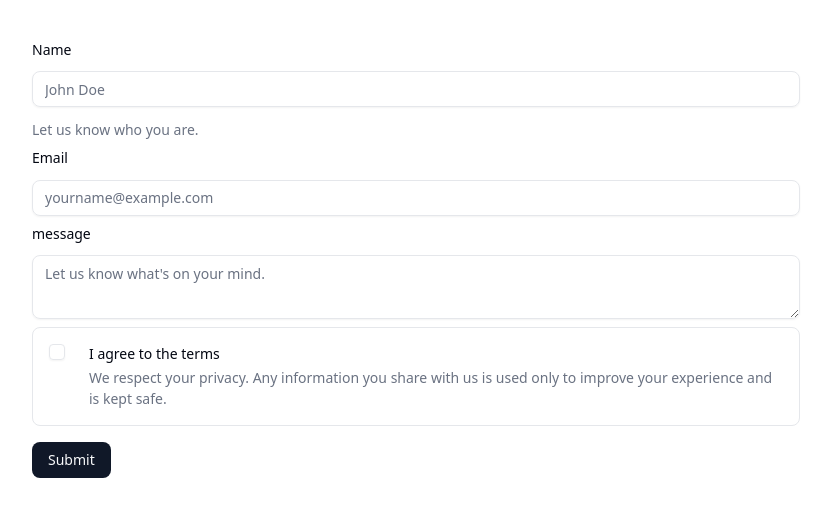
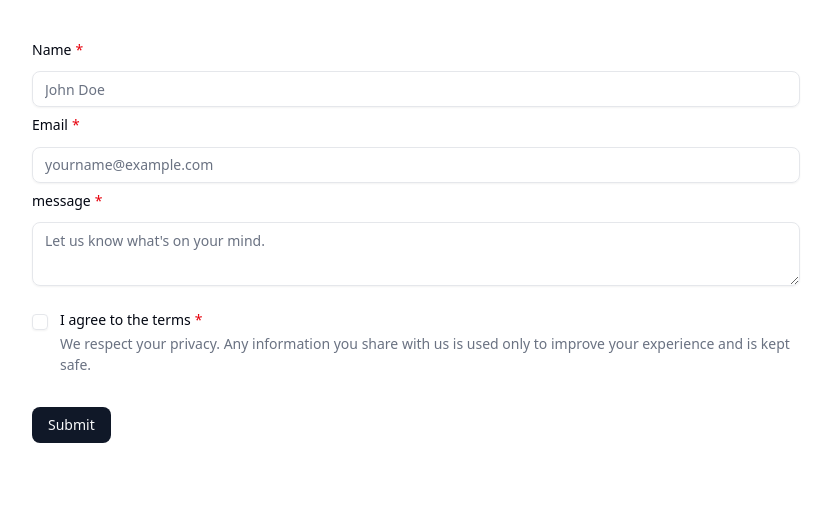
Before and after one commit to Lanziify/agency-x-template, a Next.js app: page /contact in a window 1280 px wide. Shown: the top 516 px of the page, without its empty margins (224-1055 px from the left). Built offline with nearby package versions, Linux system fonts and the light colour scheme.

Commit message:
chore: update config, email service, and contact schema

```diff
--- a/app/(app)/api/contact/route.ts
+++ b/app/(app)/api/contact/route.ts
@@ -1,36 +1,30 @@
 import { formSchema as contactFormSchema } from '@features/contact/schemas/contact';
-import { MailDataRequired } from '@sendgrid/mail';
+import { MailOptions } from 'nodemailer/lib/json-transport';
 import { NextRequest, NextResponse } from 'next/server';
+import { transporter } from '@features/contact/service/email';
 import { withApiHandler } from '@lib/handleApiError';
-import sgMail from '@lib/sg';
 
 export const POST = withApiHandler(async (req: NextRequest) => {
   const body = await req.json();
   const data = contactFormSchema.parse(body);
 
-  const adminMail: MailDataRequired = {
+  const adminMail: MailOptions = {
     from: process.env.ADMIN_MAIL!,
     replyTo: data.email,
     to: process.env.REPLY_MAIL!,
     subject: `New message from ${data.name}`,
     text: data.message,
-    mailSettings: {
-      sandboxMode: { enable: true },
-    },
   };
 
-  const clientMail: MailDataRequired = {
+  const clientMail: MailOptions = {
     from: process.env.ADMIN_MAIL!,
     replyTo: process.env.REPLY_MAIL!,
     to: data.email,
     subject: 'We received your message!',
     text: `Hi ${data.name},\n\nThanks for reaching out! We've received your message and will get back to you as soon as possible.\n\n— ${process.env.APP_NAME || 'Our Team'}`,
-    mailSettings: {
-      sandboxMode: { enable: true },
-    },
   };
 
-  await Promise.all([sgMail.send(adminMail), sgMail.send(clientMail)]);
+  await Promise.all([transporter.sendMail(adminMail), transporter.sendMail(clientMail)]);
 
   return NextResponse.json(
     {
--- a/components/ui/field.tsx
+++ b/components/ui/field.tsx
@@ -5,6 +5,20 @@ import { useMemo } from 'react';
 import { Label } from '@components/ui/label';
 import { Separator } from '@components/ui/separator';
 import { cn } from '@lib/utils';
+
+
+
+
+
+
+
+
+
+
+
+
+
+
 
 function FieldSet({ className, ...props }: React.ComponentProps<'fieldset'>) {
   return (
@@ -79,18 +93,20 @@ function FieldContent({ className, ...props }: React.ComponentProps<'div'>) {
   );
 }
 
-function FieldLabel({ className, ...props }: React.ComponentProps<typeof Label>) {
+function FieldLabel({ className, children, ...props }: React.ComponentProps<typeof Label> & {required?: boolean  }) {
   return (
     <Label
       data-slot="field-label"
       className={cn(
-        'group/field-label peer/field-label flex w-fit gap-2 leading-snug group-data-[disabled=true]/field:opacity-50',
+        'group/field-label peer/field-label flex w-fit gap-1 leading-snug group-data-[disabled=true]/field:opacity-50',
         'has-[>[data-slot=field]]:w-full has-[>[data-slot=field]]:flex-col has-[>[data-slot=field]]:rounded-md has-[>[data-slot=field]]:border [&>*]:data-[slot=field]:p-4',
         'has-data-[state=checked]:bg-primary/5 has-data-[state=checked]:border-primary dark:has-data-[state=checked]:bg-primary/10',
         className
       )}
-      {...props}
-    />
+      {...props}>
+      {children}
+      {!!props.required && <span className="text-destructive">*</span>}
+    </Label>
   );
 }
 
--- a/docker-compose.yml
+++ b/docker-compose.yml
@@ -2,7 +2,6 @@ services:
   db:
     image: postgres:16
     container_name: ${APP_NAME}-postgres
-    restart: always
     environment:
       POSTGRES_USER: ${POSTGRES_USER}
       POSTGRES_PASSWORD: ${POSTGRES_PASSWORD}
@@ -14,7 +13,6 @@ services:
   adminer:
     image: adminer
     container_name: ${APP_NAME}-adminer
-    restart: always
     ports:
       - '${ADMINER_PORT}:8080'
   bucket-storage:
@@ -29,7 +27,21 @@ services:
     command: server /data --console-address ":9001"
     volumes:
       - minio-data:/data
+  mailpit:
+        image: axllent/mailpit
+        container_name: ${APP_NAME}-mailpit
+        volumes:
+            - mailpit-data:/data
+        ports:
+            - 8025:8025
+            - '${SMTP_PORT}:1025'
+        environment:
+            MP_MAX_MESSAGES: 5000
+            MP_DATABASE: /data/mailpit.db
+            MP_SMTP_AUTH_ACCEPT_ANY: 1
+            MP_SMTP_AUTH_ALLOW_INSECURE: 1
 
 volumes:
   pgdata:
   minio-data:
+  mailpit-data:
--- a/features/contact/components/form.tsx
+++ b/features/contact/components/form.tsx
@@ -3,7 +3,7 @@
 import { zodResolver } from '@hookform/resolvers/zod';
 import { toast } from 'sonner';
 import { z } from 'zod';
-import { useForm } from 'react-hook-form';
+import { Controller, useForm } from 'react-hook-form';
 import { Button } from '@components/ui/button';
 import { Checkbox } from '@components/ui/checkbox';
 import { Field, FieldDescription, FieldError, FieldLabel } from '@components/ui/field';
@@ -16,6 +16,9 @@ import { formSchema } from '../schemas/contact';
 export default function ContacForm() {
   const form = useForm<z.infer<typeof formSchema>>({
     resolver: zodResolver(formSchema),
+    defaultValues: {
+      privacy_policy: false,
+    },
   });
 
   function onSubmit(values: z.infer<typeof formSchema>) {
@@ -58,27 +61,45 @@ export default function ContacForm() {
     <Form {...form}>
       <form onSubmit={form.handleSubmit(onSubmit)} className="space-y-2 max-w-3xl mx-auto py-10">
         <Field>
-          <FieldLabel htmlFor="name">Name</FieldLabel>
+          <FieldLabel htmlFor="name" required>
+            Name
+          </FieldLabel>
           <Input id="name" placeholder="John Doe" {...form.register('name')} />
-          <FieldDescription>Let us know who you are.</FieldDescription>
           <FieldError>{form.formState.errors.name?.message}</FieldError>
         </Field>
         <Field>
-          <FieldLabel htmlFor="email">Email</FieldLabel>
+          <FieldLabel htmlFor="email" required>
+            Email
+          </FieldLabel>
           <Input id="email" placeholder="yourname@example.com" {...form.register('email')} />
 
           <FieldError>{form.formState.errors.email?.message}</FieldError>
         </Field>
         <Field>
-          <FieldLabel htmlFor="message">message</FieldLabel>
+          <FieldLabel htmlFor="message" required>
+            message
+          </FieldLabel>
           <Textarea id="message" placeholder="Let us know what's on your mind." {...form.register('message')} />
 
           <FieldError>{form.formState.errors.message?.message}</FieldError>
         </Field>
-        <Field className="mb-4 flex flex-row items-start space-x-3 space-y-0 rounded-md border p-4">
-          <Checkbox id="privacy_policy" {...form.register('privacy_policy')} className="flex-0 aspect-square" />
+        <Field className="mb-4 flex flex-row items-start space-x-3 space-y-0 py-4">
+          <Controller
+            name="privacy_policy"
+            control={form.control}
+            render={({ field }) => (
+              <Checkbox
+                id="privacy_policy"
+                checked={field.value}
+                onCheckedChange={field.onChange}
+                className="flex-0 aspect-square my-1 mx-0"
+              />
+            )}
+          />
           <div className="space-y-1 leading-none">
-            <FieldLabel htmlFor="privacy_policy">I agree to the terms</FieldLabel>
+            <FieldLabel htmlFor="privacy_policy" required>
+              I agree to the terms
+            </FieldLabel>
             <FieldDescription>
               We respect your privacy. Any information you share with us is used only to improve your experience and is kept safe.
             </FieldDescription>
--- a/features/contact/schemas/contact.ts
+++ b/features/contact/schemas/contact.ts
@@ -3,8 +3,10 @@ import { z } from 'zod';
 export const formSchema = z.object({
   name: z.string().min(1, 'Please enter your name.'),
   email: z.email(),
-  message: z.string(),
-  privacy_policy: z.unknown(),
+  message: z.string().min(10, 'Message must be at least 10 characters.').max(1000, 'Message must be less than 1000 characters.').trim(),
+  privacy_policy: z.boolean().refine((v) => v === true, {
+    message: 'You must accept the Terms and Conditions.',
+  }),
 });
 
 export type ContactFormSchema = z.infer<typeof formSchema>;
--- /dev/null
+++ b/features/contact/service/email.ts
@@ -0,0 +1,19 @@
+import nodemailer from 'nodemailer';
+import nodemailerSendgrid from 'nodemailer-sendgrid';
+
+export const transporter =
+  process.env.NODE_ENV === 'development'
+    ? nodemailer.createTransport({
+        host: process.env.SMTP_HOST,
+        port: Number(process.env.SMTP_PORT),
+        secure: false,
+        auth: {
+          user: process.env.SMTP_USER,
+          pass: process.env.SMTP_PASS,
+        },
+      })
+    : nodemailer.createTransport(
+        nodemailerSendgrid({
+          apiKey: process.env.SENDGRID_API_KEY!,
+        })
+      );
--- a/lib/sg.ts
+++ /dev/null
@@ -1,5 +0,0 @@
-import sgMail from '@sendgrid/mail';
-
-sgMail.setApiKey(process.env.SENDGRID_API_KEY!);
-
-export default sgMail;
```
Also changed, not shown: package.json (+12 -8 lines), 2 other files (tests, documents, lock files or other folders).
